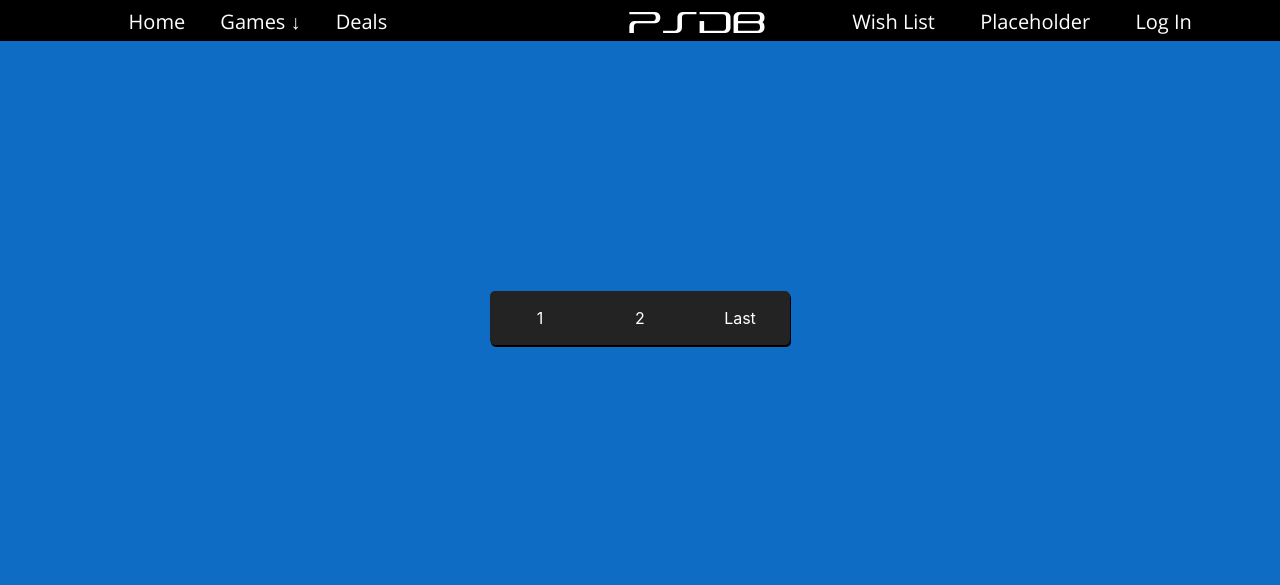
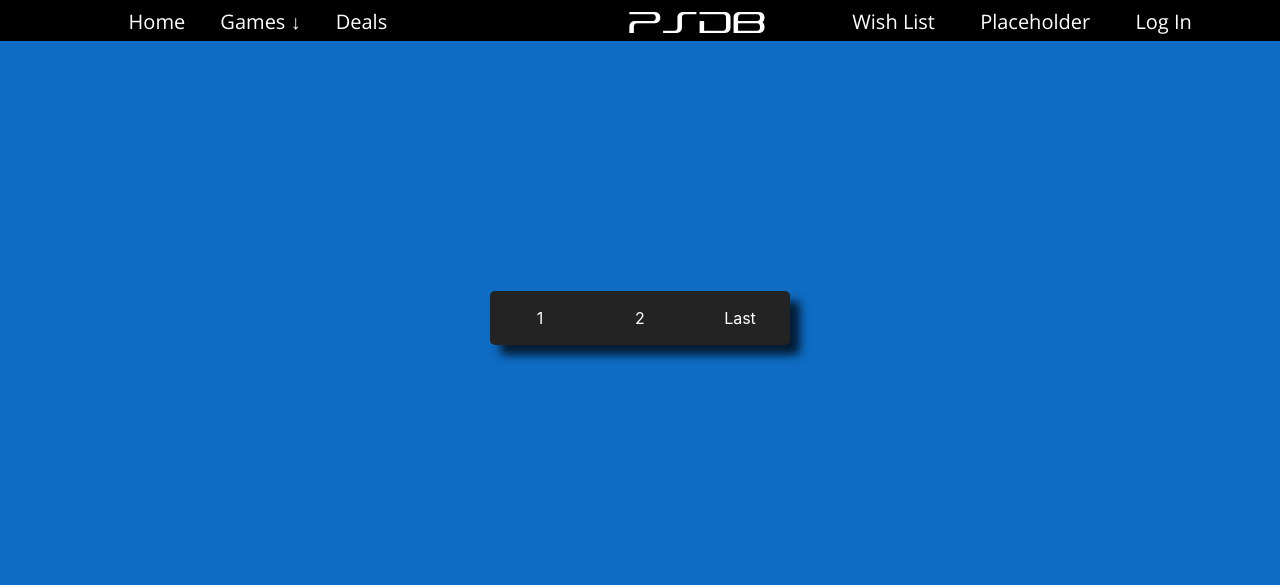
Before and after one commit to Ethan1498/PSDB, a PHP site: page / in a window 1280 px wide, with the pointer over the restyled element. Shown: the top 585 px of the page. Run offline with PHP 8.4, Linux system fonts and the light colour scheme; data that the repository does not hold is empty.

Commit message:
Box shadow fade

```diff
--- a/assets/homepage/index.css
+++ b/assets/homepage/index.css
@@ -189,7 +189,9 @@ body{
     border-radius: 5px;
 }
 .pagination:hover{
-    box-shadow: 1px 2px black;
+    -webkit-box-shadow: 10px 10px 10px 0px rgba(0,0,0,0.75);
+    -moz-box-shadow: 10px 10px 10px 0px rgba(0,0,0,0.75);
+    box-shadow: 10px 10px 10px 0px rgba(0,0,0,0.75);
 }
 .pagenum{
     margin: auto;
```
